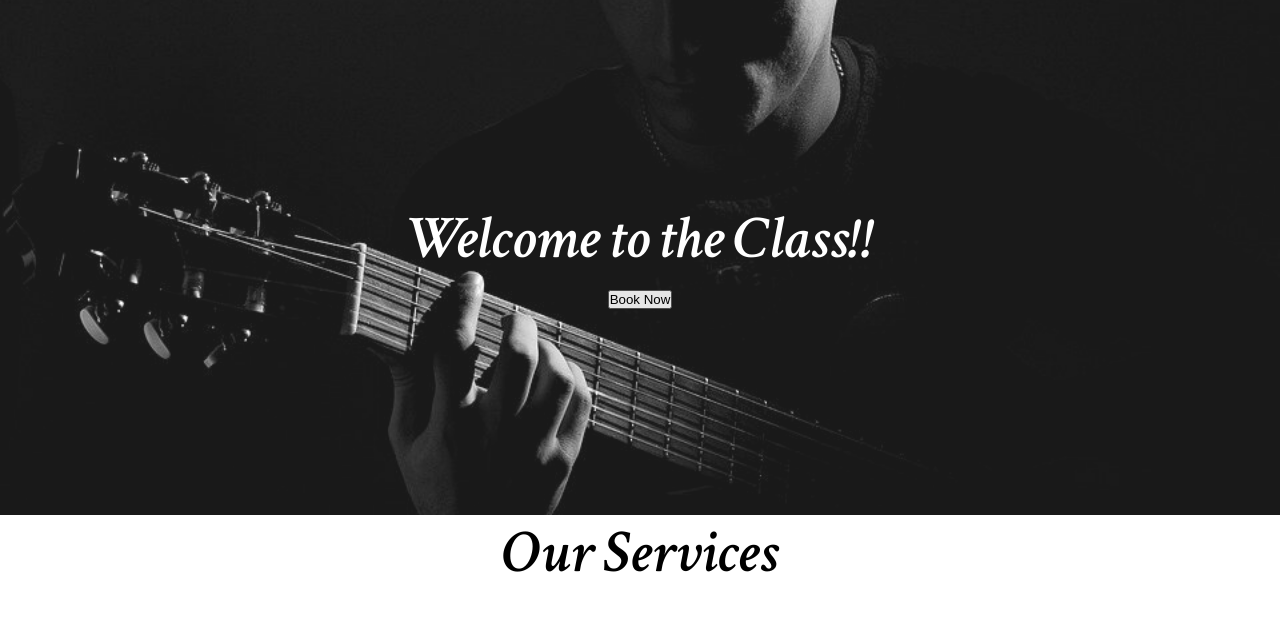
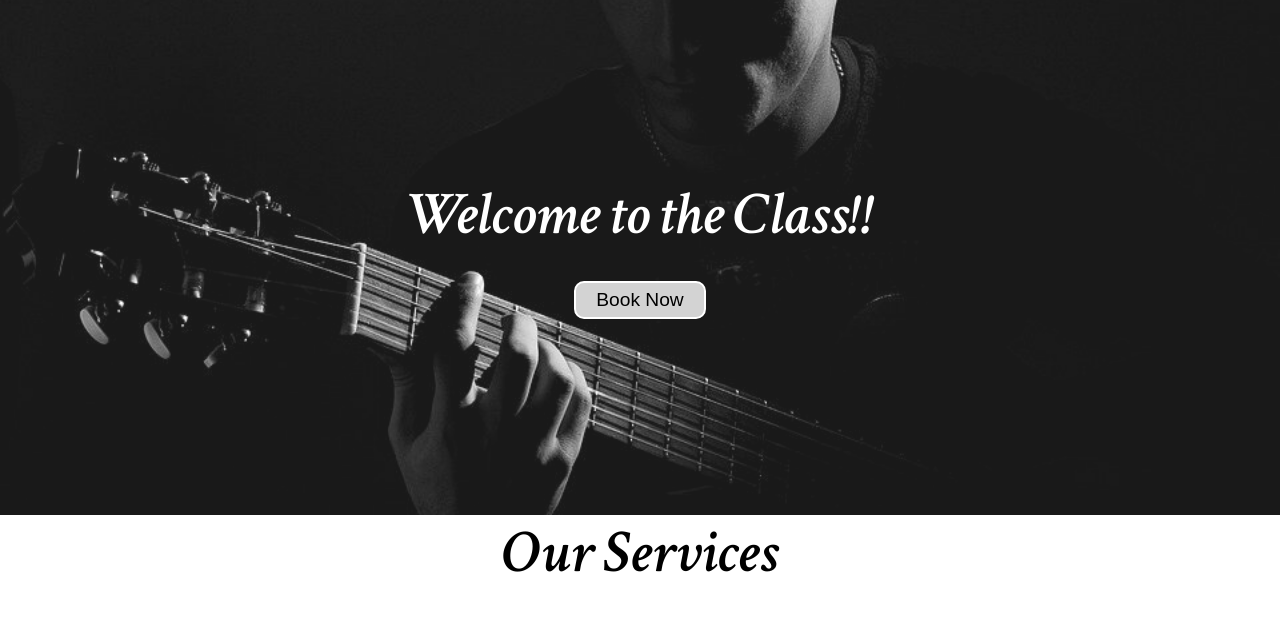
Before and after one commit to dungeonmaster8/yourmusic, a plain HTML site: page index.html in a window 1280 px wide. In both pictures the pointer is over the button "Book Now". Shown: the part 125-763 px from the top of the page. Drawn offline with Linux system fonts and the light colour scheme.

Commit message:
Update style.css

```diff
--- a/css/style.css
+++ b/css/style.css
@@ -220,8 +220,7 @@ footer {
     padding: 12px;
     font-family: 'Crimson Text', serif;
 }
-
-.btn {
+#btn {
     padding: 6px 20px;
     border: 2px solid white;
     background-color: black;
@@ -232,7 +231,7 @@ footer {
     cursor: pointer;
 }
 
-.btn:hover {
+#btn:hover {
     color: black;
     background-color: lightgray;
 }
```
